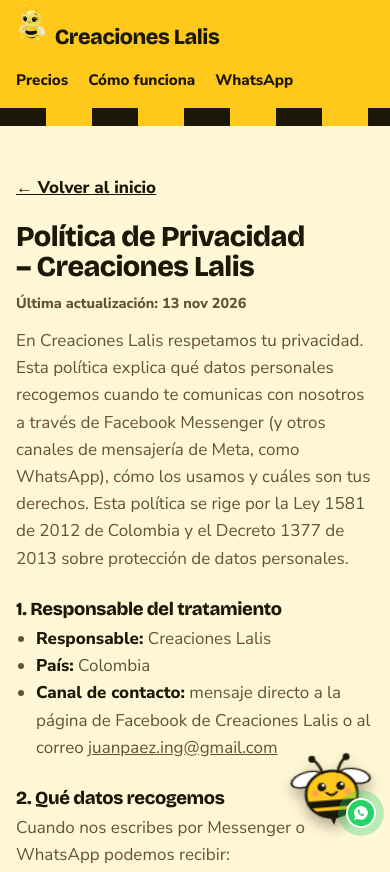
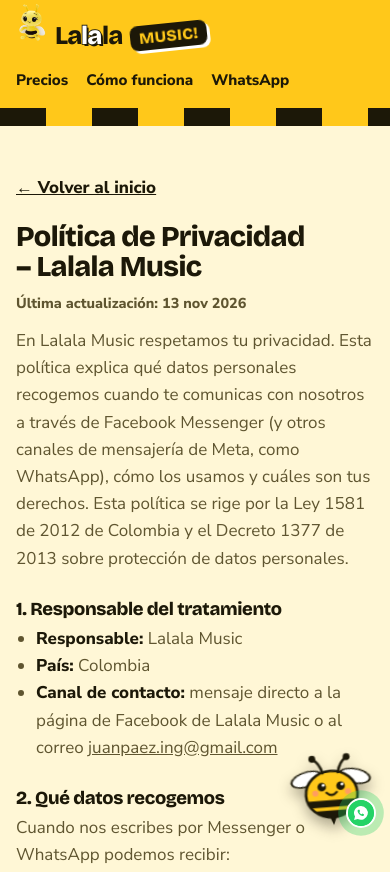
Before and after one commit to juanstn1990/creaciones_pagina, a plain HTML site: page privacidad.html in a window 390 px wide. Shown: the top 872 px of the page. Drawn offline with nearby package versions, Linux system fonts and the light colour scheme.

Commit message:
Renombrar a Lalala Music! con logo animado y ajustes responsive
Co-Authored-By: Claude Opus 5.5 <noreply@anthropic.com>

```diff
--- a/privacidad.html
+++ b/privacidad.html
@@ -3,16 +3,16 @@
 <head>
 <meta charset="utf-8">
 <meta name="viewport" content="width=device-width, initial-scale=1">
-<meta name="description" content="Política de privacidad y tratamiento de datos de Creaciones Lalis.">
+<meta name="description" content="Política de privacidad y tratamiento de datos de Lalala Music.">
 <link rel="icon" type="image/png" href="abeja.png">
-<title>Política de privacidad · Creaciones Lalis</title>
+<title>Política de privacidad · Lalala Music!</title>
 <meta name="claude:viewport-fit-sides" content="cover">
 <link rel="stylesheet" href="https://fonts.googleapis.com/css2?family=Bricolage+Grotesque:opsz,wght@12..96,500;12..96,800&family=Nunito+Sans:opsz,wght@6..12,400;6..12,600;6..12,800&display=swap">
-<link rel="stylesheet" href="styles.css?v=5">
+<link rel="stylesheet" href="styles.css?v=7">
 
 <header class="top">
   <div class="wrap">
-    <a class="brand" href="index.html"><img src="abeja.png" width="234" height="351" alt="">Creaciones Lalis</a>
+    <a class="brand" aria-label="Lalala Music!" href="index.html"><img src="abeja.png" width="234" height="351" alt=""><span class="logo"><span class="logo-la">La</span><span class="logo-la">la</span><span class="logo-la">la</span><span class="logo-music">Music!</span></span></a>
     <nav aria-label="Secciones">
       <a href="index.html#precios">Precios</a>
       <a href="index.html#como-funciona">Cómo funciona</a>
@@ -26,16 +26,16 @@
   <section class="privacy" id="privacidad">
     <div class="wrap">
       <a class="back" href="index.html">← Volver al inicio</a>
-      <h1 class="page">Política de Privacidad – Creaciones Lalis</h1>
+      <h1 class="page">Política de Privacidad – Lalala Music</h1>
       <p class="updated">Última actualización: 13 nov 2026</p>
-      <p class="lead">En Creaciones Lalis respetamos tu privacidad. Esta política explica qué datos personales recogemos cuando te comunicas con nosotros a través de Facebook Messenger (y otros canales de mensajería de Meta, como WhatsApp), cómo los usamos y cuáles son tus derechos. Esta política se rige por la Ley 1581 de 2012 de Colombia y el Decreto 1377 de 2013 sobre protección de datos personales.</p>
+      <p class="lead">En Lalala Music respetamos tu privacidad. Esta política explica qué datos personales recogemos cuando te comunicas con nosotros a través de Facebook Messenger (y otros canales de mensajería de Meta, como WhatsApp), cómo los usamos y cuáles son tus derechos. Esta política se rige por la Ley 1581 de 2012 de Colombia y el Decreto 1377 de 2013 sobre protección de datos personales.</p>
       <div class="cols">
         <div>
           <h3>1. Responsable del tratamiento</h3>
           <ul>
-            <li><strong>Responsable:</strong> Creaciones Lalis</li>
+            <li><strong>Responsable:</strong> Lalala Music</li>
             <li><strong>País:</strong> Colombia</li>
-            <li><strong>Canal de contacto:</strong> mensaje directo a la página de Facebook de Creaciones Lalis o al correo <a href="mailto:juanpaez.ing@gmail.com">juanpaez.ing@gmail.com</a></li>
+            <li><strong>Canal de contacto:</strong> mensaje directo a la página de Facebook de Lalala Music o al correo <a href="mailto:juanpaez.ing@gmail.com">juanpaez.ing@gmail.com</a></li>
           </ul>
         </div>
         <div>
@@ -91,7 +91,7 @@
         </div>
         <div>
           <h3>8. Cómo solicitar la eliminación de tus datos</h3>
-          <p>Puedes pedir que eliminemos todos los datos asociados a tus conversaciones con Creaciones Lalis de cualquiera de estas formas:</p>
+          <p>Puedes pedir que eliminemos todos los datos asociados a tus conversaciones con Lalala Music de cualquiera de estas formas:</p>
           <ol>
             <li>Envía el mensaje "ELIMINAR MIS DATOS" a nuestra página de Facebook por Messenger.</li>
             <li>Escríbenos al correo <a href="mailto:juanpaez.ing@gmail.com">juanpaez.ing@gmail.com</a> con el asunto "Eliminación de datos" e indica el nombre de tu perfil de Facebook o tu número de WhatsApp.</li>
@@ -117,7 +117,7 @@
 
 <footer>
   <div class="wrap">
-    <span>Creaciones Lalis · Canciones personalizadas</span>
+    <span>Lalala Music! · Canciones personalizadas</span>
     <a href="https://wa.me/573044835261" target="_blank" rel="noopener">WhatsApp +57 304 483 5261</a>
   </div>
 </footer>
--- a/styles.css
+++ b/styles.css
@@ -64,6 +64,12 @@ a { color: inherit; }
 .mascot.small { max-width: 190px; justify-self: start; }
 .brand { display: inline-flex; align-items: center; gap: 8px; }
 .brand img { width: auto; height: 46px; }
+
+/* Logo: "Lalala" saltando como notas y "Music!" en sello */
+.logo { display: inline-flex; align-items: baseline; font-family: var(--display); font-weight: 800; font-size: 1.85rem; line-height: 1; letter-spacing: -0.03em; white-space: nowrap; }
+.logo-la { display: inline-block; color: var(--ink); }
+.logo-la:nth-child(2) { color: #ffffff; -webkit-text-stroke: 1.6px var(--ink); paint-order: stroke fill; text-shadow: 2px 2px 0 var(--ink); }
+.logo-music { display: inline-block; margin-left: 8px; font-size: 0.62em; letter-spacing: 0.02em; text-transform: uppercase; background: var(--ink); color: var(--honey); padding: 5px 9px 4px; border-radius: 8px; rotate: -6deg; translate: 0 -3px; box-shadow: 3px 3px 0 #ffffff; }
 
 .stripes { height: 18px; background: repeating-linear-gradient(90deg, var(--ink) 0 46px, var(--honey) 46px 92px); }
 
@@ -133,7 +139,12 @@ footer .wrap { padding-block: 26px; display: flex; flex-wrap: wrap; justify-cont
 .abejita-sello { position: absolute; right: -2px; bottom: 0; width: 30px; height: 30px; border-radius: 50%; border: 2px solid #ffffff; background: #25d366; }
 .abejita-texto { background: var(--ink); color: var(--on-ink); font-weight: 800; font-size: 0.9rem; padding: 8px 14px; border-radius: 999px; box-shadow: 0 6px 14px rgba(28, 24, 8, 0.3); }
 footer .wrap { padding-bottom: 110px; }
-@media (max-width: 560px) { .abejita-texto { display: none; } }
+@media (max-width: 560px) {
+  .abejita-texto { display: none; }
+  .top nav a[href$="privacidad.html"] { display: none; }
+  .top nav { gap: 4px 18px; }
+  .logo { font-size: 1.6rem; }
+}
 
 /* Promesa de pago en el hero */
 .hero .promesa { display: inline-flex; align-items: center; gap: 10px; margin: 0 0 22px; max-width: none; background: var(--ink); color: var(--on-ink); font-weight: 800; font-size: 1.05rem; line-height: 1.25; padding: 10px 18px 10px 10px; border-radius: 999px; position: relative; overflow: hidden; box-shadow: 5px 5px 0 rgba(28, 24, 8, 0.25); }
@@ -209,6 +220,12 @@ footer .wrap { padding-bottom: 110px; }
   .steps li::before { transition: transform 0.3s ease; }
   .steps li:hover::before { transform: rotate(60deg) scale(1.1); }
   .brand img { animation: flotar 3s ease-in-out infinite; }
+  .logo-la { animation: notas 1.8s ease-in-out infinite; }
+  .logo-la:nth-child(2) { animation-delay: 0.15s; }
+  .logo-la:nth-child(3) { animation-delay: 0.3s; }
+  @keyframes notas { 0%, 60%, 100% { transform: translateY(0) rotate(0); } 20% { transform: translateY(-6px) rotate(-6deg); } 40% { transform: translateY(0) rotate(4deg); } }
+  .brand:hover .logo-music { animation: sello 0.5s ease; }
+  @keyframes sello { 50% { rotate: 6deg; scale: 1.15; } }
 
   /* Rastro de vuelo: una abejita recorre la pantalla dejando una línea punteada */
   .sky { display: block; position: fixed; inset: 0; overflow: hidden; pointer-events: none; z-index: 20; }
```
Also changed, not shown: index.html (+5 -5 lines).
